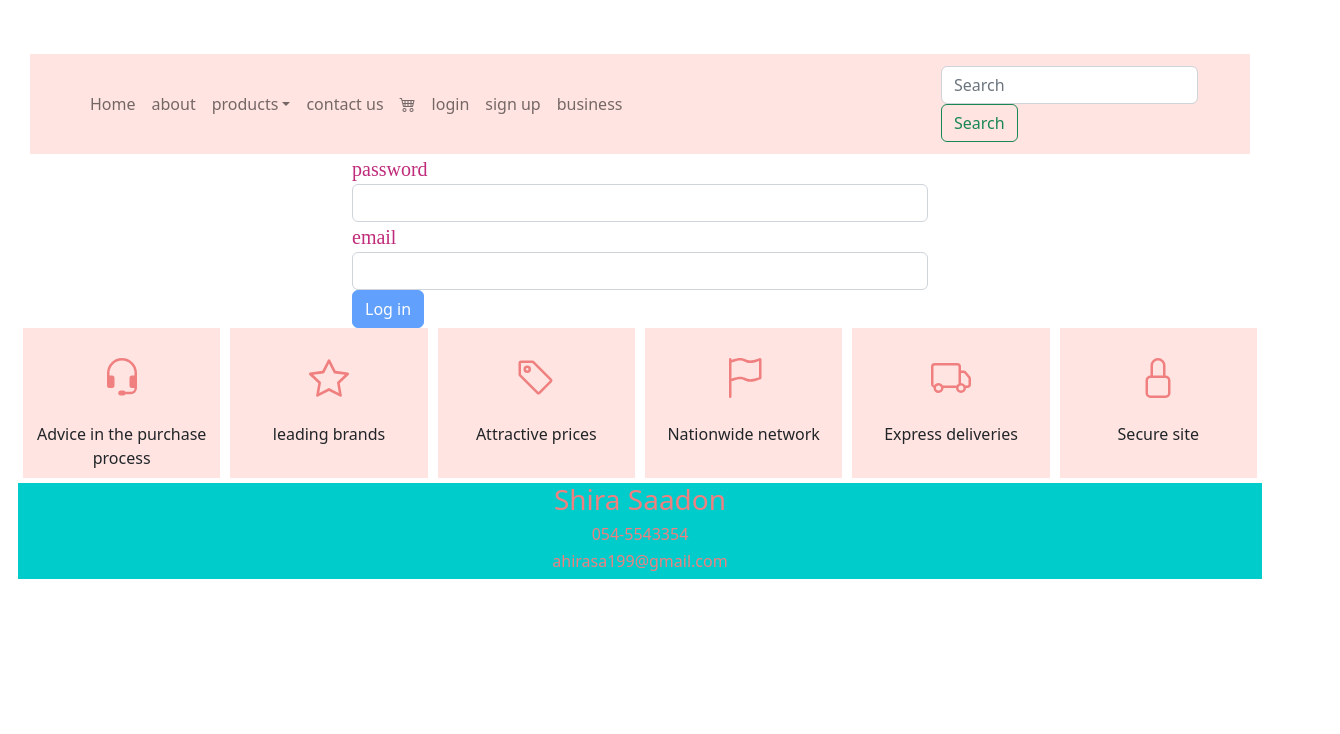
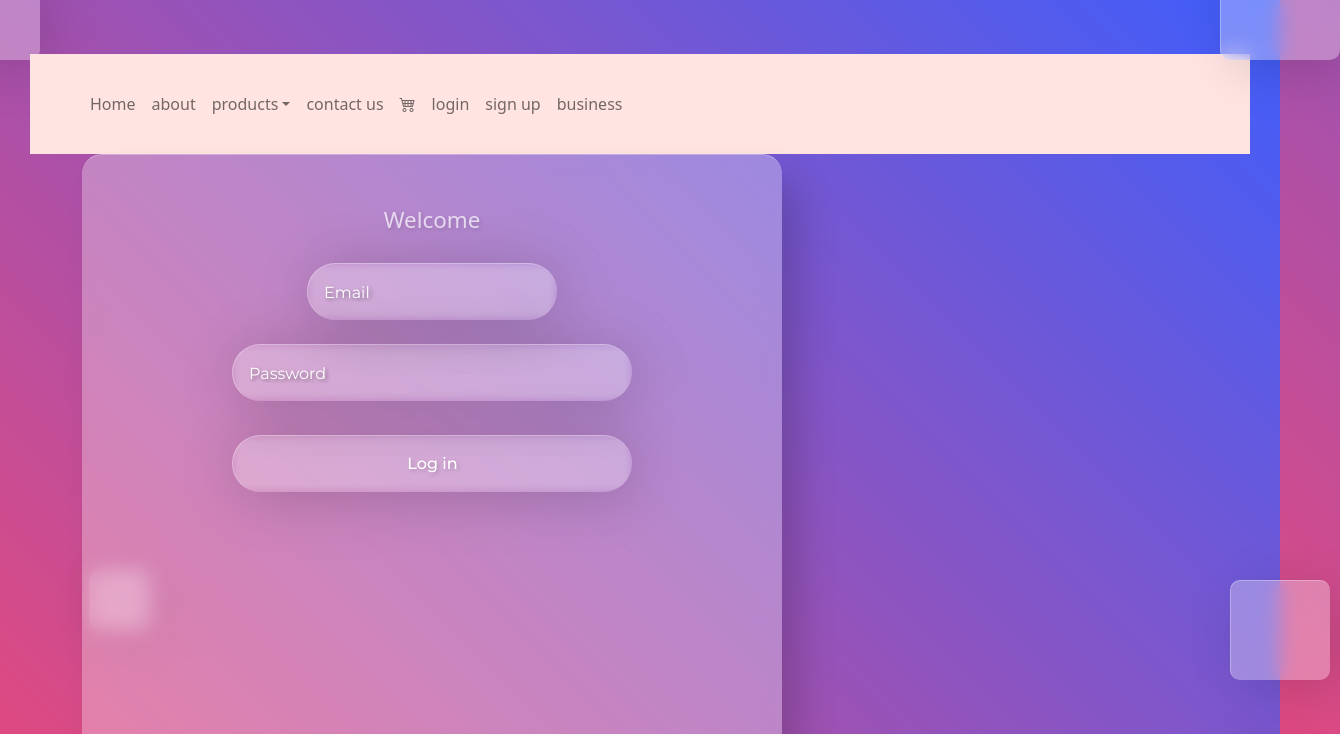
Before and after one commit to shirasadon/Baby-products-store, a React (Create React App) app: page /login in a window 1280 px wide. Shown: the top 734 px of the page, 1340 px wide, since content can reach past the window. Built offline with nearby package versions, Linux system fonts and the light colour scheme; some icons are missing.

Commit message:
adding style to login component

```diff
--- a/package.json
+++ b/package.json
@@ -3,12 +3,14 @@
   "version": "0.1.0",
   "private": true,
   "dependencies": {
+    "@material-ui/core": "^4.12.4",
     "@testing-library/jest-dom": "^5.16.5",
     "@testing-library/react": "^13.4.0",
     "@testing-library/user-event": "^13.5.0",
     "axios": "^0.27.2",
     "bootstrap": "^5.2.0",
     "classnames": "^2.3.1",
+    "contentful": "^9.2.11",
     "formik": "^2.2.9",
     "joi": "^17.6.0",
     "jwt-decode": "^3.1.2",
--- a/src/components/navbar.jsx
+++ b/src/components/navbar.jsx
@@ -104,7 +104,7 @@ function NavbarHeader() {
               </>
             )}
           </ul>
-          <form className="form-inline my-2 my-lg-0">
+          {/* <form className="form-inline my-2 my-lg-0">
             <input
               className="form-control mr-sm-2"
               type="search"
@@ -114,7 +114,7 @@ function NavbarHeader() {
             <button class="btn btn-outline-success my-2 my-sm-0" type="submit">
               Search
             </button>
-          </form>
+          </form> */}
         </div>
         </div>
       </nav>
--- a/src/pages/login.jsx
+++ b/src/pages/login.jsx
@@ -7,7 +7,7 @@ import formikValidateUsingJoi from "../utils/formikValidateUsingJoi";
 import Input from "../components/input";
 import { useAuth } from "../context/auth.context";
 import { toast } from "react-toastify";
-
+import "../style/login.css"
 function Login({ redirect, redirectBiz }) {
   const { login, user } = useAuth();
   const [error, setError] = useState("");
@@ -40,18 +40,6 @@ function Login({ redirect, redirectBiz }) {
           setError(response.data);
         }
       }
-      // try {
-      //   const dataFromLogin = await login(values);
-      //   if (dataFromLogin.biz) {
-      //     navigate(redirectBiz);
-      //   } else if (redirect) {
-      //     navigate(redirect);
-      //   }
-      // } catch ({ response }) {
-      //   if (response.status === 400) {
-      //     setError(response.data);
-      //   }
-      // }
     },
   });
   if (user) {
@@ -59,7 +47,40 @@ function Login({ redirect, redirectBiz }) {
   }
   return (
     <>
-      <div class="container container-table" style={{ width: "600px" }}>
+
+<link rel="preconnect" href="https://fonts.gstatic.com"/>
+<link href="https://fonts.googleapis.com/css2?family=Montserrat:wght@300;400;500&display=swap" rel="stylesheet"/>
+<div class="container" >
+  <form onSubmit={formik.handleSubmit} >
+  {error && <div className="alert alert-danger">{error}</div>}
+    <p>Welcome</p>
+    <input  label="email"
+            name="email"
+            type="email"
+            {...formik.getFieldProps("email")}
+            error={formik.touched.email && formik.errors.email}  class="email" placeholder="Email"/><br/><br />
+    <input label="password"
+            name="password"
+            type="password"
+            {...formik.getFieldProps("password")}
+            error={formik.touched.password && formik.errors.password} class="pass" placeholder="Password"/><br/><br />
+            <button className="input button" disabled={!formik.isValid} >
+            Log in
+          </button>
+    {/* <input disabled={!formik.isValid}  type="button" value="Sign in"/><br/> */}
+
+  </form>
+
+  <div class="drops">
+    <div class="drop drop-1"></div>
+    <div class="drop drop-2"></div>
+    <div class="drop drop-3"></div>
+    <div class="drop drop-4"></div>
+    <div class="drop drop-5"></div>
+  </div>
+</div>
+
+      {/* <div class="container container-table" style={{ width: "600px" }}>
         <form onSubmit={formik.handleSubmit}>
           {error && <div className="alert alert-danger">{error}</div>}
           <Input
@@ -80,7 +101,7 @@ function Login({ redirect, redirectBiz }) {
             Log in
           </button>
         </form>
-      </div>
+      </div> */}
     </>
   );
 }
--- /dev/null
+++ b/src/style/login.css
@@ -0,0 +1,170 @@
+
+body {
+  background: linear-gradient(45deg, #FC466B, #3F5EFB);
+  height:1100px;
+  font-family: 'Montserrat', sans-serif;
+
+}
+
+form {
+  background: rgba(255,255,255,0.3);
+  padding: 3em;
+  height: 600px;
+  border-radius: 20px;
+  border-left: 1px solidrgba(255,255,255,0.3);
+  border-top: 1px solid rgba(255,255,255,0.3);
+  backdrop-filter: blur(10px);
+  box-shadow: 20px 20px 40px -6px rgba(0,0,0,0.2);
+  text-align: center;
+  position: relative;
+  transition: all 0.2s ease-in-out;
+  width: 700px;
+}
+  p {
+    font-weight: 500;
+    color: #fff;
+    opacity: 0.7;
+    font-size: 1.4rem;
+    margin-top: 0;
+    margin-bottom: 60px;
+    text-shadow: 2px 2px 4px rgba(0,0,0,0.2);
+  }
+
+  a {
+    text-decoration: none;
+    color: #ddd;
+    font-size: 12px;
+  }
+    a:hover {
+      text-shadow: 2px 2px 6px #00000040;
+    }
+
+    a:active {
+      text-shadow: none;
+    }
+
+
+  input {
+    background: transparent;
+    width: 400px;
+    padding: 1em;
+    margin-bottom: 2em;
+    border: none;
+    border-left: 1px solid rgba(255,255,255,0.3);
+    border-top: 1px solid rgba(255,255,255,0.3);
+    border-radius: 5000px;
+    backdrop-filter: blur(5px);
+    box-shadow: 4px 4px 60px rgba(0,0,0,0.2);
+    color: #fff;
+    font-family: Montserrat, sans-serif;
+    font-weight: 500;
+    transition: all 0.2s ease-in-out;
+    text-shadow: 2px 2px 4px rgba(0,0,0,0.2);
+  }
+  input:hover {
+      background: rgba(255,255,255,0.1);
+      box-shadow: 4px 4px 60px 8px rgba(0,0,0,0.2);
+    }
+   .email  {
+      margin-top: 10px;
+      width: 250px;
+      font-size: 1rem;
+   }
+      email:hover {
+        cursor: pointer;
+      }
+
+      email:active {
+        background: rgba(255,255,255,0.2);
+      }
+      email:focus {
+        background: rgba(255,255,255,0.1);
+        box-shadow: 4px 4px 60px 8px rgba(0,0,0,0.2);
+      }
+
+::placeholder {
+  font-family: Montserrat, sans-serif;
+  font-weight: 400;
+  color: #fff;
+  text-shadow: 2px 2px 4px rgba(0,0,0,0.4);
+}
+
+.drop {
+  background:  rgba(255,255,255,0.3);
+  backdrop-filter: blur(10px);
+  border-radius: 10px;
+  border-left: 1px solid  rgba(255,255,255,0.3);
+  border-top: 1px solid  rgba(255,255,255,0.3);
+  box-shadow: 10px 10px 60px -8px rgba(0,0,0,0.2);
+  position: absolute;
+  transition: all 0.2s ease;
+}
+  .drop-1 {
+    height: 80px;
+    width: 80px;
+    top: -20px;
+    left: -40px;
+    z-index: -1;
+  }
+
+  .drop-2 {
+    height: 80px;
+    width: 80px;
+    bottom: -30px;
+    right: -10px;
+  }
+
+  .drop-3 {
+    height: 100px;
+    width: 100px;
+    bottom: 120px;
+    right: -50px;
+    z-index: -1;
+  }
+
+  .drop-4 {
+    height: 120px;
+    width: 120px;
+    top: -60px;
+    right: -60px;
+  }
+
+  .drop-5 {
+    height: 60px;
+    width: 60px;
+    bottom: 170px;
+    left: 90px;
+    z-index: -1;
+  }
+
+a,
+input:focus,
+select:focus,
+textarea:focus,
+button:focus {
+    outline: none;
+}
+.button{
+    margin-top: 10px;
+    width: 150px;
+    font-size: 1rem;
+    background: transparent;
+    width: 400px;
+    padding: 1em;
+    margin-bottom: 2em;
+    border: none;
+    border-left: 1px solid rgba(255,255,255,0.3);
+    border-top: 1px solid rgba(255,255,255,0.3);
+    border-radius: 5000px;
+    backdrop-filter: blur(5px);
+    box-shadow: 4px 4px 60px rgba(0,0,0,0.2);
+    color: #fff;
+    font-family: Montserrat, sans-serif;
+    font-weight: 500;
+    transition: all 0.2s ease-in-out;
+    text-shadow: 2px 2px 4px rgba(0,0,0,0.2);
+}
+.button:hover{
+    background: rgba(255,255,255,0.1);
+    box-shadow: 4px 4px 60px 8px rgba(0,0,0,0.2);
+  }
```
Also changed, not shown: 1 other file (tests, documents, lock files or other folders).
